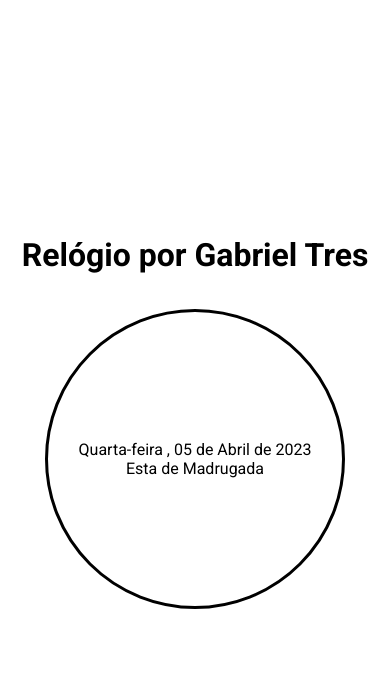
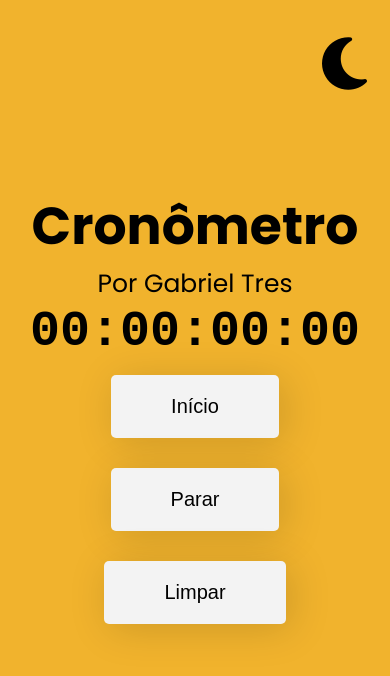
Before and after one commit to Gabetres/CronometroJS, a plain HTML site: page index.html in a window 390 px wide. Drawn offline with Linux system fonts and the light colour scheme; a web font is replaced by a local one.

Commit message:
Add files via upload

```diff
--- a/index.html
+++ b/index.html
@@ -1,23 +1,38 @@
 <!DOCTYPE html>
-<html lang="pt-br">
+<html lang="en">
 
 <head>
+    <link rel="stylesheet" href="https://cdnjs.cloudflare.com/ajax/libs/font-awesome/6.3.0/css/all.min.css"
+        integrity="sha512-SzlrxWUlpfuzQ+pcUCosxcglQRNAq/DZjVsC0lE40xsADsfeQoEypE+enwcOiGjk/bSuGGKHEyjSoQ1zVisanQ=="
+        crossorigin="anonymous" referrerpolicy="no-referrer" />
+    <script src="script.js"></script>
+    <link rel="stylesheet" href="style.css">
     <meta charset="UTF-8">
     <meta http-equiv="X-UA-Compatible" content="IE=edge">
     <meta name="viewport" content="width=device-width, initial-scale=1.0">
-    <link rel="stylesheet" href="style.css">
-    <title>Relógio</title>
+    <title>Cronômetro</title>
 </head>
 
 <body>
-    <h1>Relógio por Gabriel Tres</h1>
+    <div class="container">
+        <div class="cronometro">
+            <i id="mode-icon" class="fa-solid fa-moon"></i>
+            <div class="container-text">
+                <h1>Cronômetro</h1>
+                <p class="dev">Por Gabriel Tres</p>
 
-    <div class="box">
-        <div class="relogio"></div>
-        <div class="frase"></div>
-        <div class="esta"></div>
-        <script src="script.js"></script>
+                <p class="numbers"><span id="hours">00</span>:<span id="minutes">00</span>:<span
+                        id="seconds">00</span>:<span id="miliseconds">00</span></p>
+
+                <div class="buttons">
+                    <button id="button-start">Início</button>
+                    <button id="button-stop">Parar</button>
+                    <button id="button-reset">Limpar</button>
+                </div>
+            </div>
+        </div>
     </div>
+    <script src="darkmode.js"></script>
 </body>
 
 </html>
--- a/script.js
+++ b/script.js
@@ -1,51 +1,86 @@
-function relogio() {
-    const elementoRelogio = document.querySelector(".relogio");
-    const horaAtual = new Date();
+window.onload = function () { //Executa o js imediatamente após o carregamento de uma pagina.
 
-    const horas = horaAtual.getHours();
-    const minutos = horaAtual.getMinutes();
-    const segundos = horaAtual.getSeconds();
+    var miliseconds = 000;
+    var seconds = 00;
+    var minutes = 00;
+    var hours = 00;
 
-    const formatoHoras = horas.toString().padStart(2, "0");
-    const formatoMinutos = minutos.toString().padStart(2, "0");
-    const formatoSegundos = segundos.toString().padStart(2, "0");
+    var appendMiliseconds = document.getElementById('miliseconds');
+    var appendSeconds = document.getElementById('seconds');
+    var appendMinute = document.getElementById('minutes')
+    var appendHours = document.getElementById('hours')
 
-    const frase = document.querySelector(".frase");
-    dia = new Array('Domingo', 'Segunda-feira', 'Terça-feira', 'Quarta-feira', 'Quinta-feira', 'Sexta-feira', 'Sabado');
+    var buttonStart = document.getElementById('button-start');
+    var buttonStop = document.getElementById('button-stop');
+    var buttonReset = document.getElementById('button-reset');
 
-    mes = new Array('Janeiro', 'Fevereiro', 'Março', 'Abril', 'Maio', 'Junho', 'Julho', 'Agosto', 'Stembro', 'Outubro', 'Novembro', 'Dezembro');
+    var Interval;
 
-    hoje = new Date;
+    buttonStart.onclick = function () {
+        clearInterval(Interval); //metodo que limpa o temporizador que é definido
+        Interval = setInterval(startTimer, 10)
+    };
 
-    frase.innerHTML = `${dia[hoje.getDay()]} , ${hoje.getDate().toString().padStart(2, "0")} de ${mes[hoje.getMonth()]} de ${hoje.getFullYear()} `
+    buttonStop.onclick = function () {
+        clearInterval(Interval);
+    };
 
-    const esta = document.querySelector(".esta")
+    buttonReset.onclick = function () {
+        clearInterval(Interval);
+        miliseconds = "00";
+        seconds = "00"
+        minutes = "00"
+        hours = "00"
 
-    dianoite = new Array('Madrugada','Manhã', 'Tarde', 'Noite');
+        appendMiliseconds.innerHTML = miliseconds;
+        appendSeconds.innerHTML = seconds;
+        appendMinute.innerHTML = minutes;
+        appendHours.innerHTML = hours;
+    };
 
-    if (horas >= 0) {
-        esta.innerHTML = `Esta de ${dianoite[0]}`
-        html.classList.toggle('madrugada');
+    function startTimer() {
+        miliseconds++;
+        if (miliseconds <= 9) {
+            appendMiliseconds.innerHTML =  "0" + miliseconds;
         }
 
-    if(horas >= 6){
-        esta.innerHTML = `Esta de ${dianoite[1]}`
-        html.classList.toggle('manha');
+        if (miliseconds > 9) {
+            appendMiliseconds.innerHTML = miliseconds;
+        }
+        if (miliseconds > 99) {
+            console.log('seconds');
+            seconds++;
+            appendSeconds.innerHTML = "0" + seconds;
+            miliseconds = 0;
+            appendMiliseconds.innerHTML = "0" + 0;
+        }
+        if (seconds > 9) {
+            appendSeconds.innerHTML = seconds;
         }
 
-    if (horas >= 13) {
-        esta.innerHTML = `Esta de ${dianoite[2]}`
-        html.classList.toggle('tarde');
-    }
-
-    if (horas >= 18) {
-        esta.innerHTML = `Esta de ${dianoite[3]}`
-        html.classList.toggle('noite');
+        if (seconds > 59) {
+            console.log('minute');
+            minutes++;
+            appendMinute.innerHTML = "0" + minutes;
+            seconds = 0;
+            appendSeconds.innerHTML = "0" + 0;
         }
 
 
+        if (minutes > 9) {
+            appendMinute.innerHTML = minutes;
+        }
 
+        if (minutes > 59) {
+            console.log('hour');
+            hours++;
+            appendHours.innerHTML = "0" + hours;
+            minutes = 0;
+            appendMinute.innerHTML = "0" + 0;
+        }
+        if (hours > 9) {
+            appendHours.innerHTML = hours;
+        }
+    }
 
-    elementoRelogio.textContent = `${formatoHoras}:${formatoMinutos}:${formatoSegundos}`
 }
-setInterval(relogio, 1000);
--- a/style.css
+++ b/style.css
@@ -1,50 +1,198 @@
-@import url('https://fonts.googleapis.com/css2? family= Azeret+Mono:ital,wght@0,100;0,200;0,300;0,400;0,500;0,600;0,700;0,800;0,900;1,100; 1.200;1.300;1.400;1.500;1.600;1.700; 1.800 ; 1,900 1,500;1,600;1,700;1,800;1,900 & family= Roboto:ital,wght@0,100;0,300;0,400;0,500;0,700;0,900;1,100;1,300;1,400;1,500;1,700;1,900 & display=swap');
+@import url('https://fonts.googleapis.com/css2?family=Poppins:ital,wght@0,100;0,200;0,300;0,400;0,500;0,600;0,700;0,800;0,900;1,100;1,200;1,300;1,400;1,500;1,600;1,700;1,800;1,900&display=swap');
+@import url('https://fonts.googleapis.com/css2?family=Chivo+Mono:ital,wght@0,100;0,200;0,300;0,400;0,500;0,600;0,700;0,800;0,900;1,100;1,200;1,300;1,400;1,500;1,600;1,700;1,800;1,900&display=swap');
+
+:root {
+    --body-bg: #f3f3f3;
+    --box-bg: #f1b32d;
+    --box-bg2: #e8ffaa;
+    --body-color: #000000;
+}
+
+.dark-mode:root {
+    --body-bg: #25293a;
+    --box-bg: #522bdf;
+    --box-bg2: #3877ff;
+    --body-color: #ffffff;
+}
+
 
 * {
     margin: 0;
     padding: 0;
     box-sizing: border-box;
+    text-decoration: none;
+    transition: 200ms;
 }
 
-.manhã:root{
-    --bg-box:#
+
+body,
+html {
+    background-color: var(--body-bg);
+    font-family: poppins, Helvetica, sans-serif;
+    display: flex;
+    flex-direction: column;
+    align-items: center;
+    justify-content: center;
+    width: 100%;
+    height: 100vh;
+    overflow-x: hidden;
+
 }
 
 
 
-body,
-html {
-    font-family: 'Azeret Mono', monospace;
-    font-family: 'Poppins', sans-serif;
-    font-family: 'Roboto', sans-serif;
-    text-align: center;
-
-    display: flex;
-    flex-direction: column;
-    justify-content: center;
-    align-items: center;
-    height: 100vh;
-    width: 100vw;
+#mode-icon {
+    color: var(--body-color);
+    position: relative;
+    left: 100%;
+    margin-left: 65px;
+    bottom: 120px;
+    font-size: 60px;
 }
 
-h1{
-    padding-bottom: 35px;
+h1 {
+    font-size: 52px;
+    text-align: center;
+    color: var(--body-color);
 }
 
-.box{
-    background-color: rgb(255, 255, 255);
-    width: 300px;
-    height: 300px;
-    border-radius: 100%;
-    border: solid #000000 3px;
-    display: flex;
-    flex-direction: column;
-    justify-content: center;
-    align-items: center;
+.container {
+    display: block;
+    max-width: 100%;
+    margin: auto 5em;
+
 }
 
-.relogio {
-    font-size: 32px;
-    font-weight: 700;
+.cronometro {
+    padding: 10em;
+    border-radius: 20px;
+    box-shadow: 15px 15px 40px #00000025;
+    background-color: var(--box-bg);
 
 }
+
+.numbers {
+    font-family: 'Chivo Mono', monospace;
+    font-weight: 700;
+    text-align: center;
+    font-size: 50px;
+}
+
+
+.dev {
+    text-align: center;
+}
+
+
+p {
+    text-align: center;
+    font-size: 25px;
+    color: var(--body-color);
+}
+
+.buttons {
+    text-align: center;
+}
+
+.buttons>button {
+    padding: 1em 3em;
+    min-height: 100%;
+    font-size: 20px;
+    margin: 15px;
+    border-radius: 5px;
+    border: none;
+    box-shadow: 5px 5px 40px #00000025;
+    background-color: var(--body-bg);
+    color: var(--body-color);
+}
+
+.buttons>button:hover {
+    box-shadow: 5px 5px 40px var(--box-bg2);
+}
+
+@media only screen and (max-width: 768px) {
+
+    #mode-icon {
+        color: var(--body-color);
+        position: relative;
+        left: 60%;
+        margin-left: 65px;
+        bottom: 120px;
+        font-size: 60px;
+    }
+
+    .cronometro {
+        text-align: center;
+        height: 100vh;
+        border-radius: 0;
+    }
+
+    .container {
+        display: block;
+        margin: 0 auto;
+
+    }
+
+
+}
+
+@media only screen and (max-width: 600px) {
+
+    .cronometro {
+        top: 50%;
+        padding: 0;
+        border-radius: 0;
+        background-color: var(--box-bg);
+
+    }
+
+    .container-text {
+        position: relative;
+        top: 15%;
+    }
+
+    #mode-icon {
+        left: 30%;
+        bottom: 0;
+        top: 4%;
+    }
+
+
+
+}
+
+@media only screen and (max-width: 375px) {
+
+    body,
+    html {
+        background-color: var(--box-bg);
+        max-width: 100%;
+        max-height: 100%;
+    }
+
+    #mode-icon {
+        left: 28%;
+    }
+
+    .cronometro {
+        box-shadow: none;
+    }
+
+    .container-text>h1 {
+        font-size: 30px;
+    }
+
+    .numbers {
+        font-size: 40pt;
+    }
+
+    .buttons>button {
+        padding: 0.5em 2em;
+    }
+
+
+
+
+
+
+}
```
Lines whose indentation alone changed are shown as unchanged.
